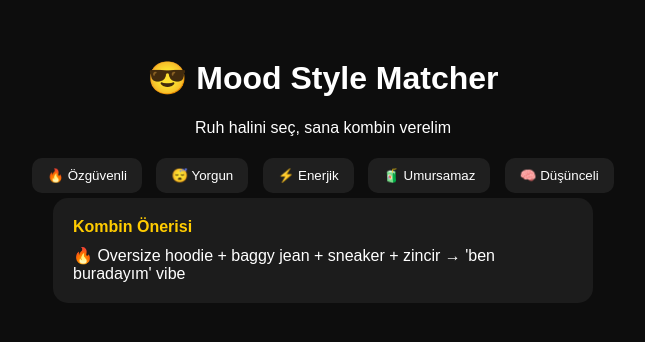
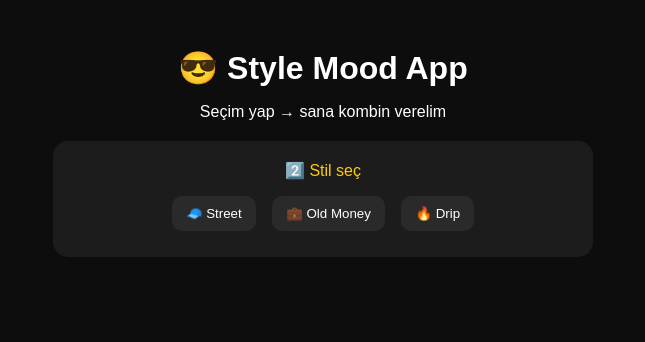
Before and after one commit to ricksanchezz212/kombin-neri, a plain HTML site: page index.html in a window 1280 px wide. Both pictures are taken after a click on the button "🔥 Özgüvenli". Shown: the whole page, without its empty margins (317-962 px from the left). Drawn offline with Linux system fonts and the light colour scheme.

Commit message:
Update index.html

```diff
--- a/index.html
+++ b/index.html
@@ -2,7 +2,7 @@
 <html lang="tr">
 <head>
 <meta charset="UTF-8">
-  <title>Mood Style Matcher 😎</title>
+<title>Style Mood App 😎</title>
 
 <style>
 body {
@@ -10,16 +10,27 @@
   background: #0d0d0d;
   color: white;
   text-align: center;
-      padding: 30px;
+  padding: 20px;
+}
+
+h1 { margin-bottom: 5px; }
+
+.card {
+  background: #1c1c1c;
+  padding: 20px;
+  border-radius: 15px;
+  max-width: 500px;
+  margin: auto;
+  margin-top: 20px;
 }
 
 button {
-      margin: 5px;
-      padding: 10px 15px;
+  margin: 6px;
+  padding: 10px 14px;
   border: none;
   border-radius: 10px;
   cursor: pointer;
-      background: #1f1f1f;
+  background: #2a2a2a;
   color: white;
 }
 
@@ -27,19 +38,16 @@
   background: #ff0055;
 }
 
-    .box {
-      margin-top: 20px;
-      background: #1c1c1c;
-      padding: 20px;
-      border-radius: 15px;
-      max-width: 500px;
-      margin: auto;
-      text-align: left;
+.step {
+  display: none;
+}
+
+.active {
+  display: block;
 }
 
 .title {
   color: #ffcc00;
-      font-weight: bold;
   margin-bottom: 10px;
 }
 </style>
@@ -47,49 +55,118 @@
 
 <body>
 
-<h1>😎 Mood Style Matcher</h1>
-<p>Ruh halini seç, sana kombin verelim</p>
+<h1>😎 Style Mood App</h1>
+<p>Seçim yap → sana kombin verelim</p>
 
-<button onclick="pick('confident')">🔥 Özgüvenli</button>
-<button onclick="pick('tired')">😴 Yorgun</button>
-<button onclick="pick('energetic')">⚡ Enerjik</button>
-<button onclick="pick('chill')">🧃 Umursamaz</button>
-<button onclick="pick('thinking')">🧠 Düşünceli</button>
+<div class="card">
 
-<div class="box" id="result">
-  Mood seçince burada kombin çıkacak
+<!-- STEP 1 -->
+<div id="step1" class="step active">
+  <div class="title">1️⃣ Ruh halini seç</div>
+  <button onclick="setMood('confident')">🔥 Özgüvenli</button>
+  <button onclick="setMood('tired')">😴 Yorgun</button>
+  <button onclick="setMood('energetic')">⚡ Enerjik</button>
 </div>
 
+<!-- STEP 2 -->
+<div id="step2" class="step">
+  <div class="title">2️⃣ Stil seç</div>
+  <button onclick="setStyle('street')">🧢 Street</button>
+  <button onclick="setStyle('old')">💼 Old Money</button>
+  <button onclick="setStyle('drip')">🔥 Drip</button>
+</div>
+
+<!-- STEP 3 -->
+<div id="step3" class="step">
+  <div class="title">3️⃣ Günlük durum</div>
+  <button onclick="setSituation('school')">🏫 Okul</button>
+  <button onclick="setSituation('out')">🌆 Dışarı</button>
+  <button onclick="setSituation('date')">💘 Date</button>
+</div>
+
+</div>
+
+<div class="card" id="result" style="display:none;"></div>
+
 <script>
-function pick(mood){
 
-  let result = "";
+let mood = "";
+let style = "";
+let situation = "";
 
-  if(mood === "confident"){
-    result = "🔥 Oversize hoodie + baggy jean + sneaker + zincir → 'ben buradayım' vibe";
+function setMood(m){
+  mood = m;
+  nextStep(2);
 }
 
+function setStyle(s){
+  style = s;
+  nextStep(3);
+}
+
+function setSituation(si){
+  situation = si;
+  showResult();
+}
+
+function nextStep(step){
+
+  document.querySelectorAll('.step').forEach(s => s.classList.remove('active'));
+
+  document.getElementById('step' + step).classList.add('active');
+}
+
+function showResult(){
+
+  let text = "";
+
+  if(style === "street"){
+    text = "🧢 Street outfit: Oversize hoodie + baggy jean + sneaker + cap";
+  }
+
+  if(style === "old"){
+    text = "💼 Old Money: Beyaz gömlek + slim pantolon + clean sneaker";
+  }
+
+  if(style === "drip"){
+    text = "🔥 Drip: Oversize tee + cargo pant + zincir + hype sneaker";
+  }
+
+  // mood ek etkisi
   if(mood === "tired"){
-    result = "😴 Basic hoodie + eşofman + rahat sneaker → minimum efor modu";
+    text += " (rahatlık max seviyede)";
   }
 
   if(mood === "energetic"){
-    result = "⚡ Renkli hoodie + cargo pant + chunky sneaker → dikkat çekme modu";
+    text += " (dikkat çekme modu açık)";
   }
 
-  if(mood === "chill"){
-    result = "🧃 Basic tişört + relaxed pantolon + sade sneaker → umursamaz cool";
+  if(mood === "confident"){
+    text += " (dominant vibe)";
   }
 
-  if(mood === "thinking"){
-    result = "🧠 Minimal outfit + koyu renkler + sade stil → derin düşünce vibe";
+  // durum ek etkisi
+  if(situation === "school"){
+    text += " | 🏫 Okul için uygun";
   }
 
+  if(situation === "out"){
+    text += " | 🌆 Dışarı kombin";
+  }
+
+  if(situation === "date"){
+    text += " | 💘 Date için temiz görünüm";
+  }
+
+  document.getElementById("result").style.display = "block";
   document.getElementById("result").innerHTML = `
-    <div class="title">Kombin Önerisi</div>
-    <div>${result}</div>
+    <div class="title">🎯 Senin Kombinin</div>
+    <div>${text}</div>
   `;
+
+  document.querySelectorAll('.step').forEach(s => s.classList.remove('active'));
 }
+
 </script>
 
 </body>
```
Lines whose indentation alone changed are shown as unchanged.
